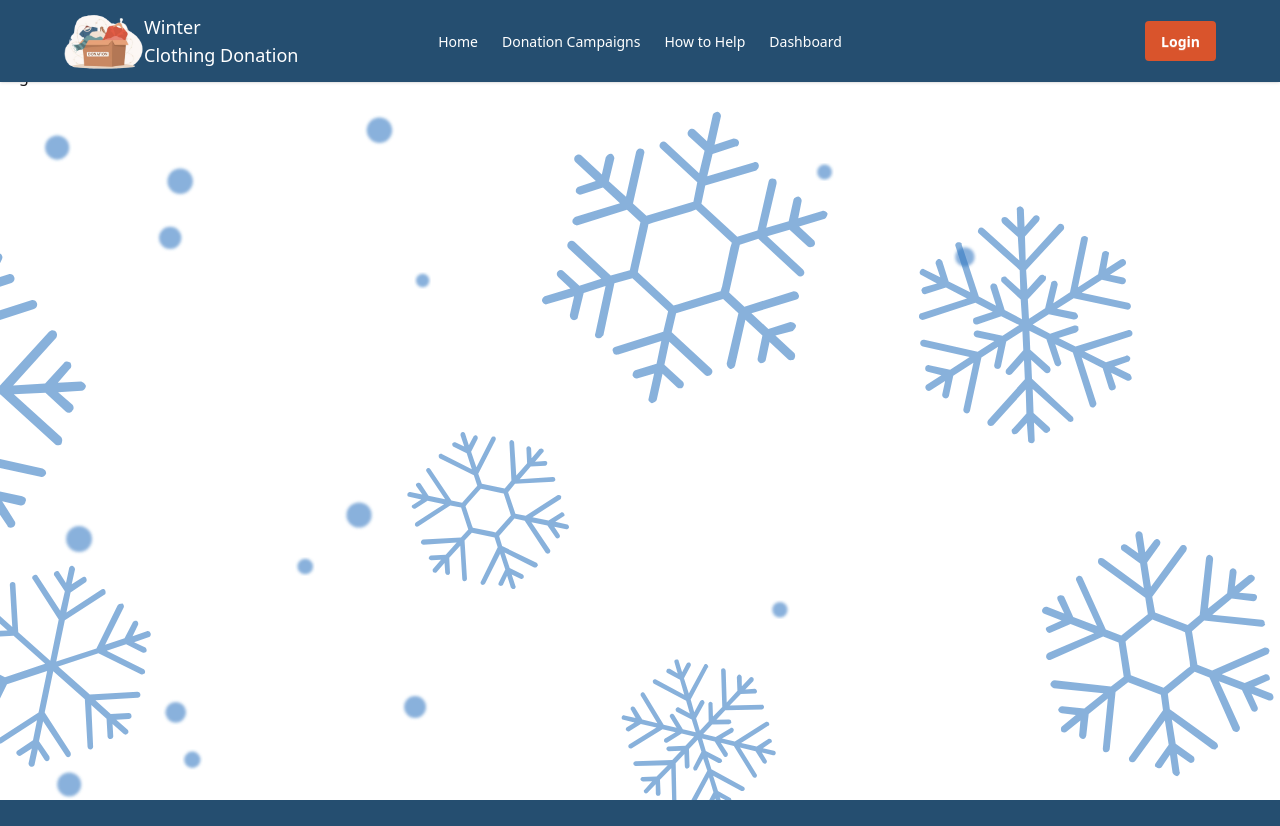
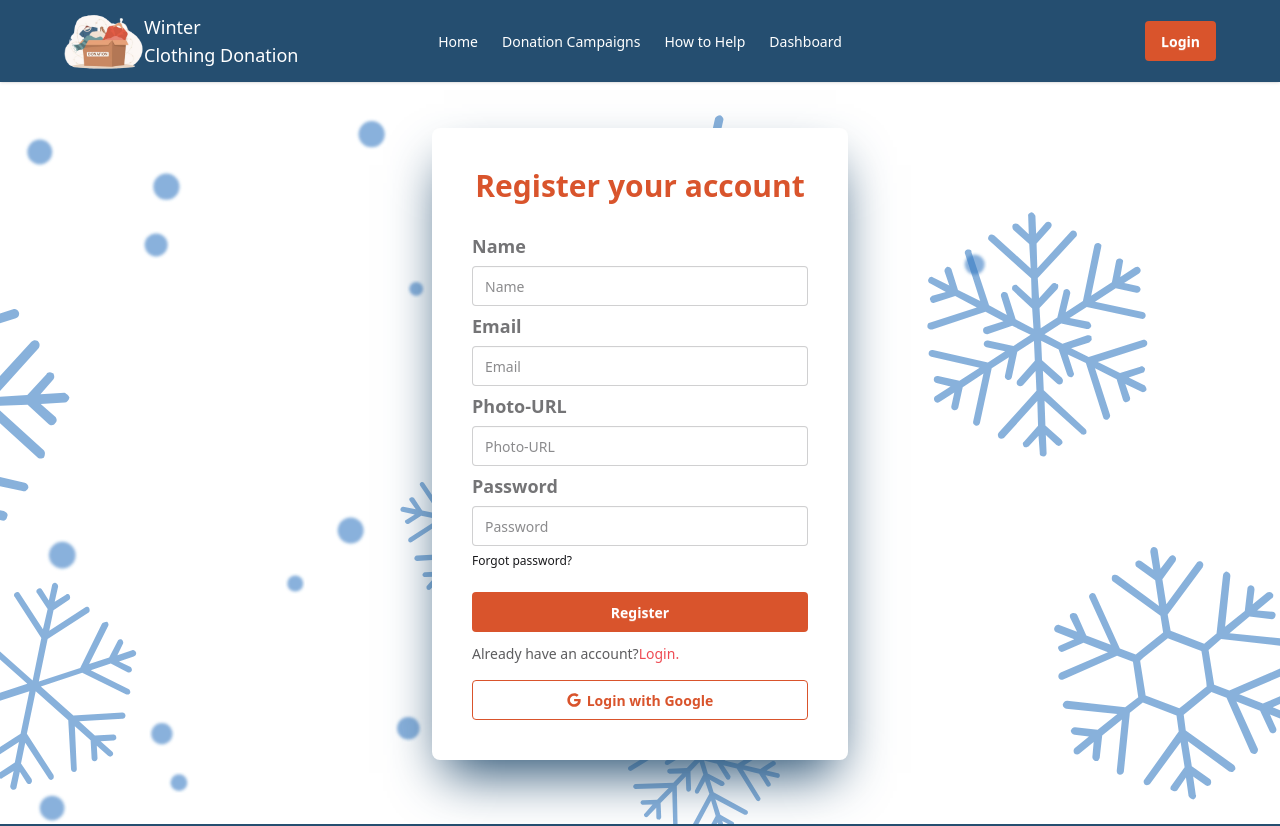
Before and after one commit to STSumu/Winter-clothing-donation, a React (Vite) app: page /auth/register in a window 1280 px wide. Shown: the top 826 px of the page. Built offline with nearby package versions, Linux system fonts and the light colour scheme.

Commit message:
added register page

```diff
--- a/package.json
+++ b/package.json
@@ -13,6 +13,7 @@
     "@tailwindcss/vite": "^4.1.3",
     "react": "^19.0.0",
     "react-dom": "^19.0.0",
+    "react-icons": "^5.5.0",
     "react-router-dom": "^7.5.0",
     "swiper": "^11.2.6",
     "tailwindcss": "^4.1.3"
--- a/src/pages/Login.jsx
+++ b/src/pages/Login.jsx
@@ -1,11 +1,12 @@
 import React from 'react';
+import { FaGoogle } from 'react-icons/fa';
 import { Link } from 'react-router-dom';
 
 const Login = () => {
     return (
         <div className='flex justify-center items-center'>
-            <div className="card bg-base-100 w-1/3 mt-40 shrink-0 shadow-2xl shadow-[#254E70] p-10">
-            <h1 className='text-3xl font-semibold text-center'>Login your account</h1>
+            <div className="card bg-base-100 w-1/3 mt-24 shrink-0 shadow-2xl shadow-[#254E70] p-10">
+            <h1 className='text-3xl font-semibold text-center text-[#d9542c] mb-4'>Login your account</h1>
         <form className="fieldset *:w-full my-2">
           <label className="fieldset-label font-semibold text-lg">Email</label>
           <input type="email" className="input" placeholder="Email" />
@@ -15,6 +16,8 @@ const Login = () => {
           <button className="btn  text-white shadow-none border-0 bg-[#d9542c] mt-4">Login</button>
         </form>
         <p className='text-sm opacity-70'>Don't have an account?<Link to='/auth/register' className='text-red-600'>Register</Link></p>
+        <button className="btn  bg-white shadow-none border border-[#d9542c] text-[#d9542c] mt-4">
+           <FaGoogle></FaGoogle> Login with Google</button>
     </div>
 
         </div>
--- a/src/pages/Register.jsx
+++ b/src/pages/Register.jsx
@@ -1,8 +1,28 @@
 import React from 'react';
+import { FaGoogle } from 'react-icons/fa';
+import { Link } from 'react-router-dom';
 
 const Register = () => {
     return (
-        <div>
+        <div className='flex justify-center items-center p-4'>
+            <div className="card bg-base-100 w-full md:w-1/3 my-12 shrink-0 shadow-2xl shadow-[#254E70] p-10">
+            <h1 className='text-3xl font-semibold text-center text-[#d9542c] mb-4'>Register your account</h1>
+        <form className="fieldset *:w-full my-2">
+          <label className="fieldset-label font-semibold text-lg">Name</label>
+          <input type="text" name='name' className="input" placeholder="Name" />
+          <label className="fieldset-label font-semibold text-lg">Email</label>
+          <input type="email" name='email' className="input" placeholder="Email" />
+          <label className="fieldset-label font-semibold text-lg">Photo-URL</label>
+          <input type="text" name='photo' className="input" placeholder="Photo-URL" />
+          <label className="fieldset-label font-semibold text-lg">Password</label>
+          <input type="password" name='password' className="input" placeholder="Password" />
+          <div><a className="link link-hover">Forgot password?</a></div>
+          <button className="btn  text-white shadow-none border-0 bg-[#d9542c] mt-4">Register</button>
+        </form>
+        <p className='text-sm opacity-70'>Already have an account?<Link to='/auth/login' className='text-red-600'>Login.</Link></p>
+        <button className="btn  bg-white shadow-none border border-[#d9542c] text-[#d9542c] mt-4">
+           <FaGoogle></FaGoogle> Login with Google</button>
+    </div>
 
         </div>
     );
--- a/src/routes/router.jsx
+++ b/src/routes/router.jsx
@@ -9,6 +9,7 @@ import HomeLayout from "../layouts/HomeLayout";
 import Campaign from "../pages/Campaign";
 import Login from "../pages/Login";
 import AuthLayout from "../layouts/AuthLayout";
+import Register from "../pages/Register";
 
   export const router = createBrowserRouter([
     {
@@ -43,7 +44,7 @@ import AuthLayout from "../layouts/AuthLayout";
         },
         {
           path:'/auth/register',
-          element:<h1>Register</h1>
+          element:<Register></Register>
         }
       ]
     },
```
Also changed, not shown: 1 other file (tests, documents, lock files or other folders).
